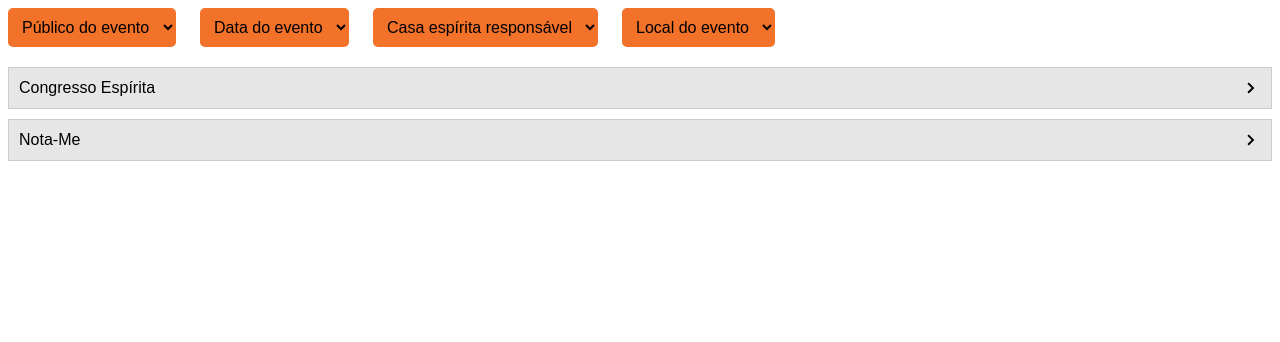
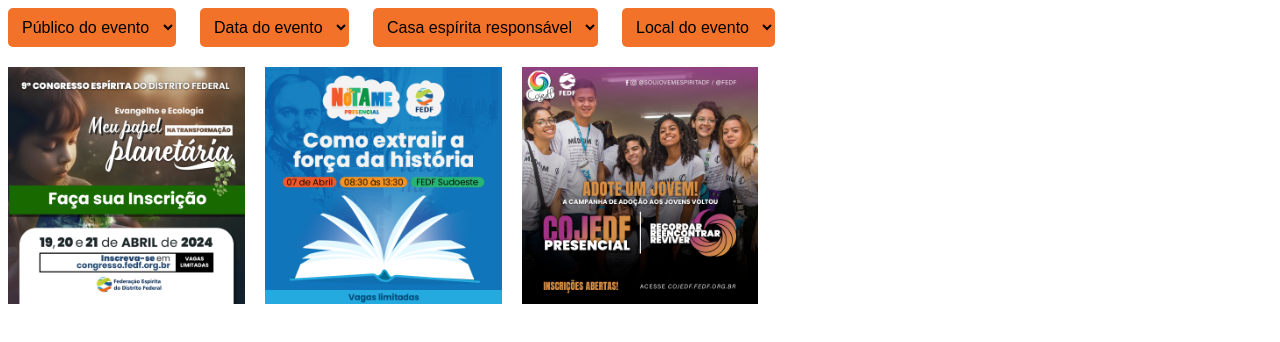
Before and after one commit to Luanmq/eventosFEDF, a plain HTML site: page index.html in a window 1280 px wide. Drawn offline with Linux system fonts and the light colour scheme.

Commit message:
tentativa de imagem

```diff
--- a/Cadastro de eventos - Respostas ao formulário 1.csv
+++ b/Cadastro de eventos - Respostas ao formulário 1.csv
@@ -1,3 +1,4 @@
-Carimbo de data/hora,Nome do evento,Data do início do evento,Data do fim do evento,Casa espírita responsável pelo evento (Usar abreviação do nome da casa se possível),Local do evento  (Usar abreviação do nome da casa se possível),Público do evento, Link pagina
-16/04/2024 15:56:44,Congresso espírita,19/04/2024,21/04/2024,FEDF,LBV,Trabalhadores, https://www.instagram.com/p/C3_eKoeMHuB/
-16/04/2024 15:57:34,Nota-me,07/04/2024,07/04/2024,FEDF,Virtual,Público geral, https://www.instagram.com/p/C4_0gIpsZPS/
+Carimbo de data/hora,Nome do evento,Data do início do evento,Data do fim do evento,Casa espírita responsável pelo evento (Usar abreviação do nome da casa se possível),Local do evento  (Usar abreviação do nome da casa se possível),Público do evento, Link pagina, Link imagem
+16/04/2024 15:56:44,Congresso espírita,19/04/2024,21/04/2024,FEDF,LBV,Trabalhadores, https://www.instagram.com/p/C3_eKoeMHuB/, https://raw.githubusercontent.com/Luanmq/eventosFEDF/main/assets/Capa-congresso.png
+16/04/2024 15:57:34,Nota-me,07/04/2024,07/04/2024,FEDF,Virtual,Público geral, https://www.instagram.com/p/C4_0gIpsZPS/, https://raw.githubusercontent.com/Luanmq/eventosFEDF/main/assets/Notame-2024Prancheta-1.png
+16/04/2024 15:57:34,COJEDF,12/09/2024,14/09/2024,FEDF,Comunhão,Jovens, https://cojedf.fedf.org.br/Pagina/cojedf2022, https://raw.githubusercontent.com/Luanmq/eventosFEDF/main/assets/COJEDF.png
--- a/index.html
+++ b/index.html
@@ -6,26 +6,16 @@
 <title>Eventos</title>
 <style>
 /* CSS para estilizar os dados da planilha */
-.evento-btn {
-  background-color: #e7e6e6;
-  border: 1px solid #ccc;
-  padding: 10px;
-  margin-bottom: 10px;
-  font-family: 'Titillium Web', sans-serif; /* Fonte Titillium Web */
-  font-size: 16px; /* Tamanho da fonte 16 */
-  color: black; /* Cor da letra preta */
-  cursor: pointer; /* Altera o cursor para parecer um botão */
-  text-align: left; /* Alinha o texto no início */
-  text-transform: capitalize; /* Transforma o texto para ter a primeira letra maiúscula e o resto em minúsculas */
-  width: 100%;
-  position: relative; /* Adiciona posição relativa para o ícone */
-  justify-content: space-between;
-  align-items: center;
+.evento-container {
+  display: grid;
+  grid-template-columns: repeat(auto-fill, minmax(200px, 1fr));
+  grid-gap: 20px;
 }
 
-.evento-btn img{
-  height: 20px;
-  width: 20px;
+.evento-img {
+  width: 100%;
+  height: auto;
+  cursor: pointer;
 }
 
 /* CSS para estilizar o menu de filtro */
@@ -70,7 +60,7 @@
   <option value="">Local do evento</option>
 </select>
 
-<div id="eventosContainer">
+<div id="eventosContainer" class="evento-container">
   <!-- Os eventos serão preenchidos dinamicamente aqui -->
 </div>
 
@@ -132,26 +122,16 @@ function adicionarOpcoesFiltro(filtro, opcoes) {
 function exibirEventos(eventos) {
   const eventosContainer = document.getElementById("eventosContainer");
   eventos.forEach((evento, index) => {
-    const btn = document.createElement("button");
-    btn.classList.add("evento-btn");
-    btn.textContent = evento[1]; // Texto do botão é o nome do evento
-    btn.setAttribute("data-evento", evento[1]); // Armazena o nome do evento no atributo data-evento
-    btn.setAttribute("data-data-inicio", evento[2]); // Armazena a data de início no atributo data-data-inicio
-    btn.setAttribute("data-data-fim", evento[3]); // Armazena a data de fim no atributo data-data-fim
-    btn.setAttribute("data-casa", evento[4]); // Armazena a casa no atributo data-casa
-    btn.setAttribute("data-publico", evento[6]); // Armazena o público no atributo data-publico
-    btn.setAttribute("data-local", evento[5]); // Armazena o público no atributo data-publico
-
-    // Adiciona a imagem do ícone de seta
-    const arrowIcon = document.createElement("img");
-    arrowIcon.src = "https://raw.githubusercontent.com/Luanmq/eventosFEDF/main/assets/arrow.svg";
-    btn.appendChild(arrowIcon); // Adiciona o ícone como filho do botão
-
-    btn.addEventListener("click", function() {
-      const link = evento[7];
+    const img = document.createElement("img");
+    img.classList.add("evento-img");
+    img.src = evento[8]; // URL da imagem do evento
+    img.alt = evento[1]; // Texto alternativo da imagem é o nome do evento
+    img.setAttribute("data-link", evento[7]); // Armazena o link no atributo data-link
+    img.addEventListener("click", function() {
+      const link = this.getAttribute("data-link");
       window.open(link, "_blank"); // Redireciona para o link em uma nova aba
     });
-    eventosContainer.appendChild(btn);
+    eventosContainer.appendChild(img);
   });
 }
 
@@ -167,19 +147,19 @@ function filtrarEventos() {
   const filtroCasaEspiritica = document.getElementById("filtroCasaEspiritica").value;
   const filtroLocal = document.getElementById("filtroLocal").value;
 
-  document.querySelectorAll('.evento-btn').forEach(btn => {
-    const dataInicio = btn.getAttribute("data-data-inicio");
-    const casa = btn.getAttribute("data-casa");
-    const publico = btn.getAttribute("data-publico");
-    const local = btn.getAttribute("data-local");
+  document.querySelectorAll('.evento-img').forEach(img => {
+    const dataInicio = img.getAttribute("data-data-inicio");
+    const casa = img.getAttribute("data-casa");
+    const publico = img.getAttribute("data-publico");
+    const local = img.getAttribute("data-local");
 
     if ((filtroPublico === "" || publico === filtroPublico) &&
         (filtroData === "" || dataInicio === filtroData) &&
         (filtroCasaEspiritica === "" || casa === filtroCasaEspiritica) &&
         (filtroLocal === "" || local === filtroLocal)) {
-        btn.style.display = "flex";
+      img.style.display = "block";
     } else {
-      btn.style.display = "none";
+      img.style.display = "none";
     }
   });
 }
```
Also changed, not shown: assets/COJEDF.png (added), assets/arrow.svg (deleted).
